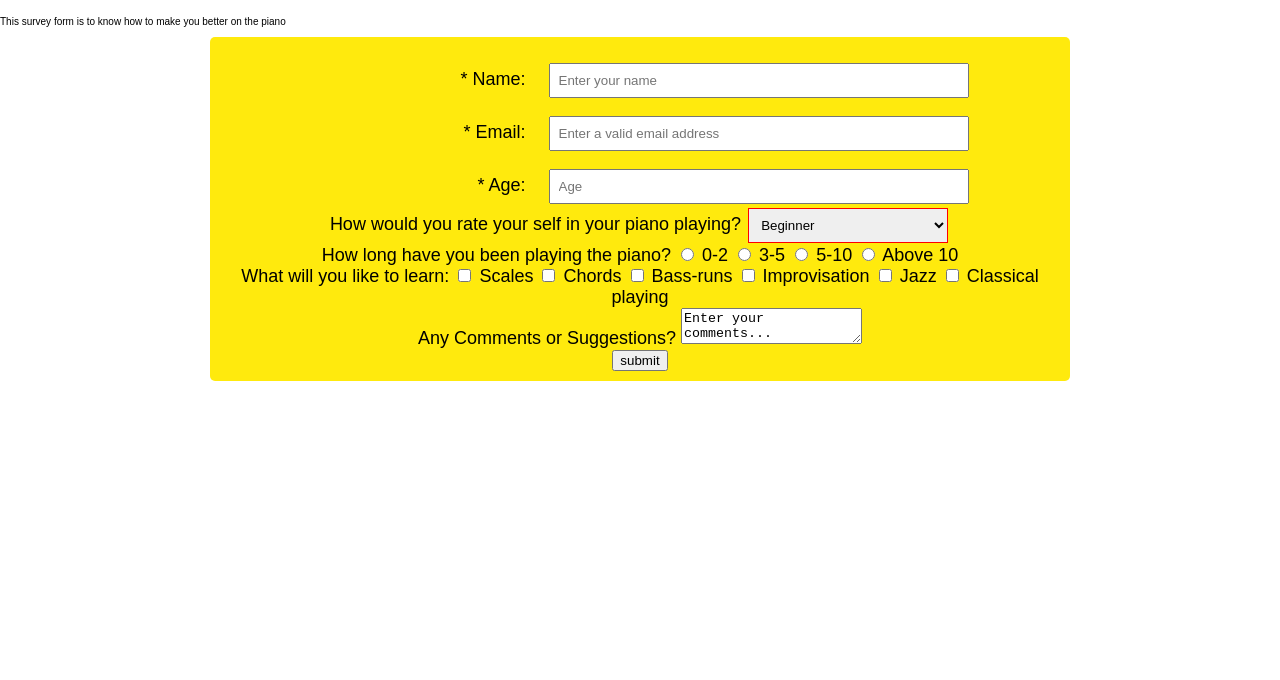
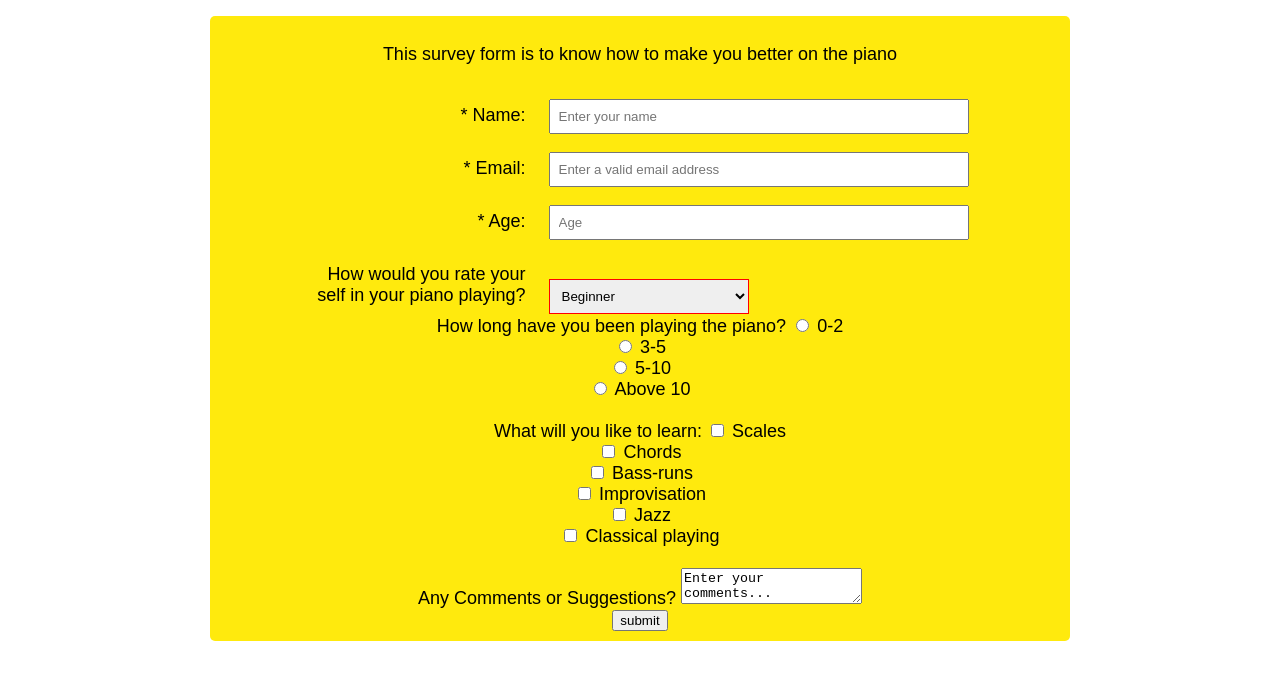
Before and after one commit to aweoluwatobi/Survey-Form, a plain HTML site: page index.html in a window 1280 px wide. Shown: the part 54-734 px from the top of the page. Drawn offline with Linux system fonts and the light colour scheme.

Commit message:
edited html

```diff
--- a/index.html
+++ b/index.html
@@ -8,8 +8,8 @@
 </head>
 <body>
     <h1 id="title">Survey Form</h1>
-    <p id="description">This survey form is to know how to make you better on the piano</p>
     <form id="survey-form">
+        <p id="description">This survey form is to know how to make you better on the piano</p>
         <label for="name" id="name-label">* Name:</label>
         <input type="text" name="name" id="name" placeholder="Enter your name" required>
         <br />
@@ -20,7 +20,7 @@
         <input type="number" name="age" id="number" placeholder="Age" size="6" min="11" max="99">
         <br />
 
-        <label for="dropdown">How would you rate your self in your piano playing?</label>
+        <label for="dropdown" id="dropdown-label">How would you rate your self in your piano playing?</label>
         <select id="dropdown" name="rating">
             <option value="beginner">Beginner</option>
             <option value="intermediate">Intermediate</option>
@@ -29,19 +29,19 @@
         <br />
 
         <span>How long have you been playing the piano?</span>
-        <input id="levelOne" type="radio" name="experience" value="0-2"> <label for="levelOne">0-2</label>
-        <input id="levelTwo" type="radio" name="experience" value="3-5"> <label for="levelTwo">3-5</label>
-        <input id="levelThree" type="radio" name="experience" value="5-10"> <label for="levelThree">5-10</label>
-        <input id="levelFour" type="radio" name="experience" value="above 10"> <label for="levelFour">Above 10</label>
+        <input id="levelOne" type="radio" name="experience" value="0-2"> <label for="levelOne">0-2</label><br/>
+        <input id="levelTwo" type="radio" name="experience" value="3-5"> <label for="levelTwo">3-5</label><br/>
+        <input id="levelThree" type="radio" name="experience" value="5-10"> <label for="levelThree">5-10</label><br/>
+        <input id="levelFour" type="radio" name="experience" value="above 10"> <label for="levelFour">Above 10</label><br/>
         <br />
 
         <span>What will you like to learn:<span>
-        <input id="scale" type="checkbox" name="learn" value="scales"> <label for="scale">Scales</label>
-        <input id="chord" type="checkbox" name="learn" value="chords"> <label for="chord">Chords</label>
-        <input id="bassRuns" type="checkbox" name="learn" value="bassruns"> <label for="bassRuns">Bass-runs</label>
-        <input id="improvise" type="checkbox" name="learn" value="improvisation"> <label for="improvise">Improvisation</label>
-        <input id="jazz" type="checkbox" name="learn" value="jazz"> <label for="jazz">Jazz</label>
-        <input id="classical" type="checkbox" name="learn" value="classicalplay"> <label for="classical">Classical playing</label>
+        <input id="scale" type="checkbox" name="learn" value="scales"> <label for="scale">Scales</label><br/>
+        <input id="chord" type="checkbox" name="learn" value="chords"> <label for="chord">Chords</label><br/>
+        <input id="bassRuns" type="checkbox" name="learn" value="bassruns"> <label for="bassRuns">Bass-runs</label><br/>
+        <input id="improvise" type="checkbox" name="learn" value="improvisation"> <label for="improvise">Improvisation</label><br/>
+        <input id="jazz" type="checkbox" name="learn" value="jazz"> <label for="jazz">Jazz</label><br/>
+        <input id="classical" type="checkbox" name="learn" value="classicalplay"> <label for="classical">Classical playing</label><br/>
 
         <br />
         <label for="comments">Any Comments or Suggestions?</label>
```
